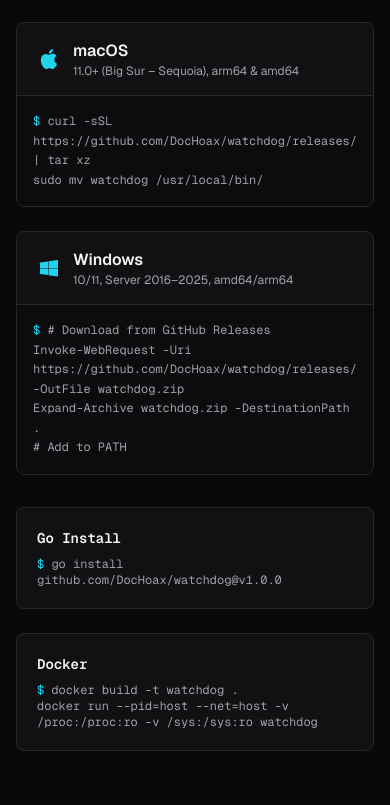
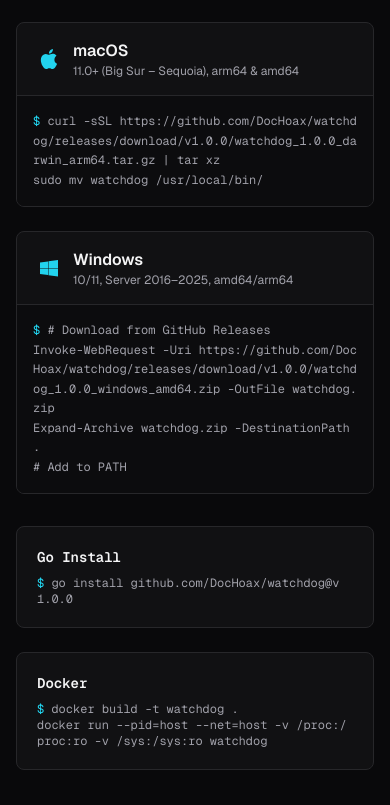
Before and after one commit to DocHoax/watchdog-site, a Next.js app: page / in a window 390 px wide. Shown: the part 5259-6064 px from the top of the page. Built offline with nearby package versions, Linux system fonts and the light colour scheme.

Commit message:
feat: enhance CTASection styling for improved responsiveness

```diff
--- a/src/components/sections/cross-platform.tsx
+++ b/src/components/sections/cross-platform.tsx
@@ -93,8 +93,8 @@
               </div>
 
               {/* Install snippet */}
-              <div className="p-4 bg-[#0c0c0e]">
-                <pre className="font-mono text-xs text-muted leading-relaxed whitespace-pre-wrap overflow-x-auto">
+              <div className="p-4 bg-[#0c0c0e] overflow-x-auto">
+                <pre className="font-mono text-xs text-muted leading-relaxed whitespace-pre-wrap break-all sm:break-normal">
                   <code>
                     <span className="text-accent">$</span>{" "}
                     {p.install}
@@ -107,21 +107,21 @@
 
         {/* Go install / Docker */}
         <div className="mt-8 grid gap-6 sm:grid-cols-2 max-w-3xl mx-auto">
-          <div className="rounded-lg border border-border bg-surface p-5">
+          <div className="rounded-lg border border-border bg-surface p-5 overflow-hidden">
             <h3 className="text-sm font-semibold text-foreground mb-2 font-mono">
               Go Install
             </h3>
-            <pre className="font-mono text-xs text-muted whitespace-pre-wrap">
+            <pre className="font-mono text-xs text-muted whitespace-pre-wrap break-all sm:break-normal overflow-x-auto">
               <code>
                 <span className="text-accent">$</span> {siteConfig.install.go}
               </code>
             </pre>
           </div>
-          <div className="rounded-lg border border-border bg-surface p-5">
+          <div className="rounded-lg border border-border bg-surface p-5 overflow-hidden">
             <h3 className="text-sm font-semibold text-foreground mb-2 font-mono">
               Docker
             </h3>
-            <pre className="font-mono text-xs text-muted whitespace-pre-wrap">
+            <pre className="font-mono text-xs text-muted whitespace-pre-wrap break-all sm:break-normal overflow-x-auto">
               <code>
                 <span className="text-accent">$</span>{" "}
                 {siteConfig.install.docker}
--- a/src/components/sections/cta.tsx
+++ b/src/components/sections/cta.tsx
@@ -18,7 +18,7 @@
             system visibility.
           </p>
 
-          <div className="inline-block rounded-lg border border-border bg-[#0c0c0e] px-6 py-3 font-mono text-sm text-muted mb-8">
+          <div className="inline-block max-w-full overflow-x-auto rounded-lg border border-border bg-[#0c0c0e] px-4 sm:px-6 py-3 font-mono text-xs sm:text-sm text-muted mb-8">
             <span className="text-accent">$</span>{" "}
             {siteConfig.install.go}
           </div>
```
